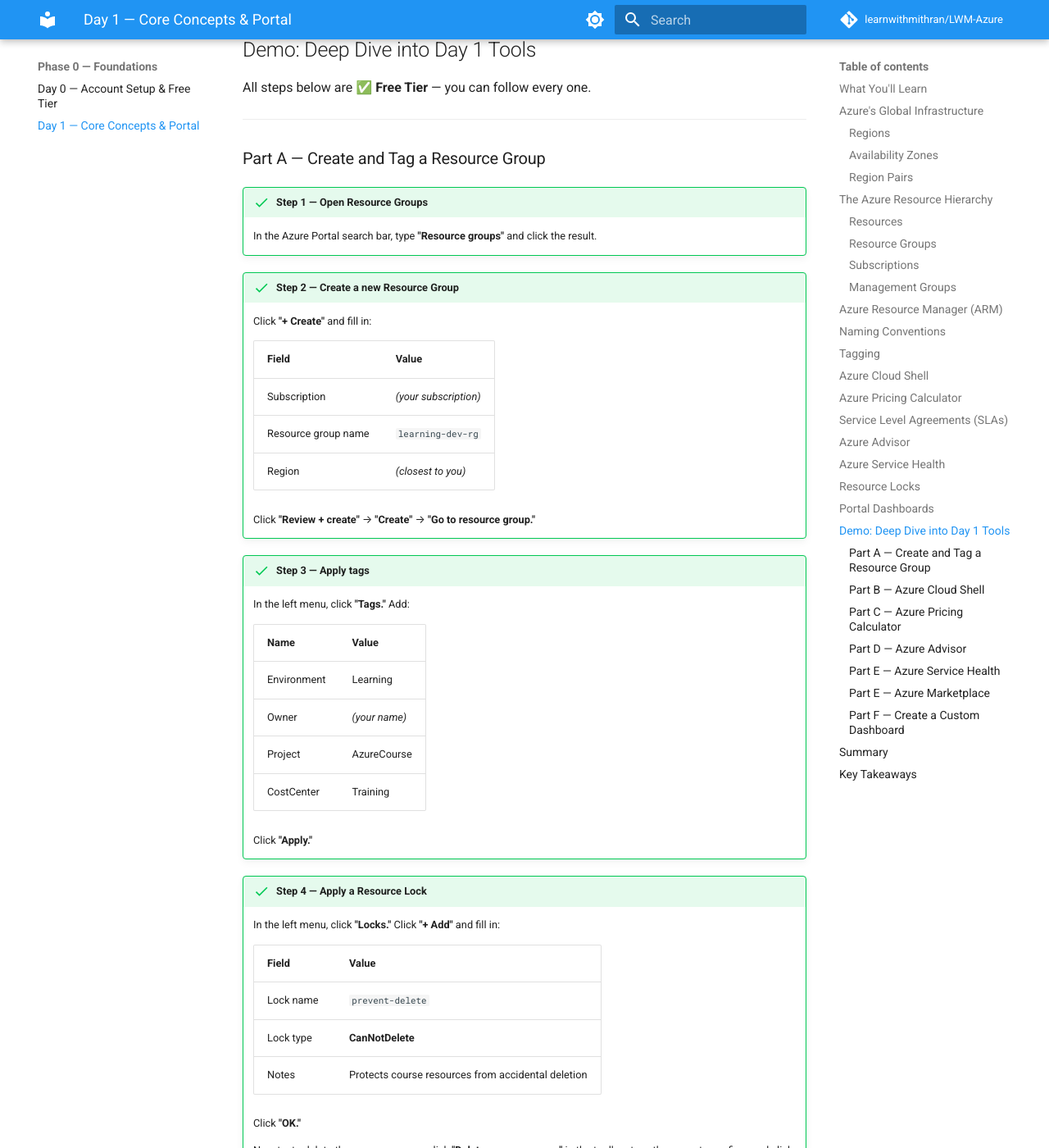
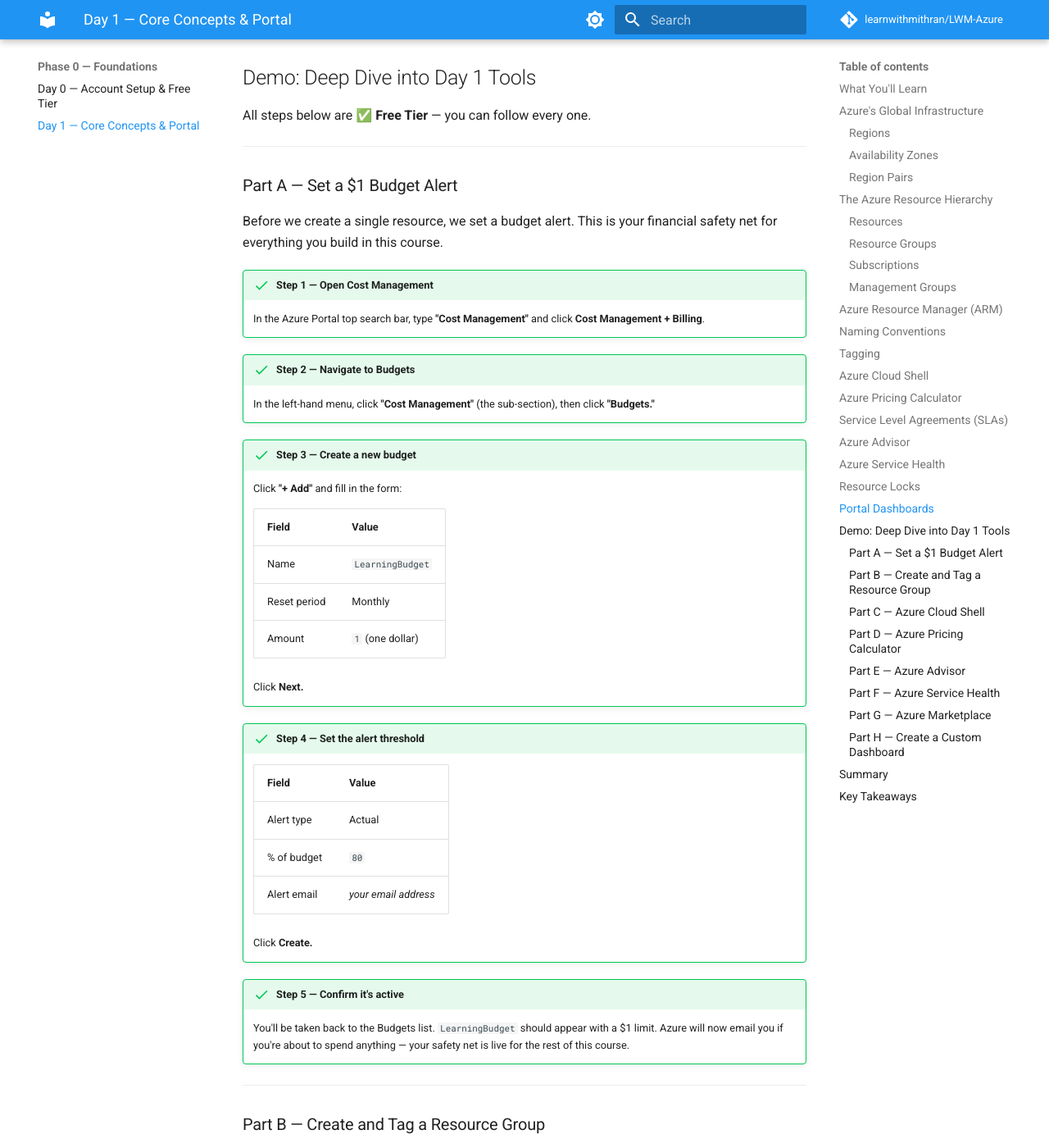
Before and after one commit to Iam-mithran/LWM-Azure, an MkDocs documentation site: the page built from docs/day01_fundamentals.md, in a window 1280 px wide and 1400 px high, scrolled down 16667 px. Shown: the whole window at 82% size. Built offline with MkDocs 1.6.1 and Material for MkDocs 9.7.7, drawn with Linux system fonts in a browser that asks for light colours; comment, search, counter and statistics services are not loaded; some of the changed text lies outside the part shown.

Commit message:
Move budget alert from Day 0 to Day 1 — update docs, days, and youtube metadata

```diff
--- a/docs/day01_fundamentals.md
+++ b/docs/day01_fundamentals.md
@@ -8,6 +8,7 @@
 
 ## What You'll Learn
 
+- Setting up a $1 budget alert — your financial safety net for the entire course
 - How Azure's global infrastructure is organized: Regions, Availability Zones, Region Pairs
 - The full resource hierarchy: Management Groups → Subscriptions → Resource Groups → Resources
 - Azure Resource Manager (ARM) — the control plane behind everything
@@ -576,7 +577,42 @@
 
 ---
 
-### Part A — Create and Tag a Resource Group
+### Part A — Set a $1 Budget Alert
+
+Before we create a single resource, we set a budget alert. This is your financial safety net for everything you build in this course.
+
+!!! success "Step 1 — Open Cost Management"
+    In the Azure Portal top search bar, type **"Cost Management"** and click **Cost Management + Billing**.
+
+!!! success "Step 2 — Navigate to Budgets"
+    In the left-hand menu, click **"Cost Management"** (the sub-section), then click **"Budgets."**
+
+!!! success "Step 3 — Create a new budget"
+    Click **"+ Add"** and fill in the form:
+
+    | Field | Value |
+    |-------|-------|
+    | Name | `LearningBudget` |
+    | Reset period | Monthly |
+    | Amount | `1` (one dollar) |
+
+    Click **Next.**
+
+!!! success "Step 4 — Set the alert threshold"
+    | Field | Value |
+    |-------|-------|
+    | Alert type | Actual |
+    | % of budget | `80` |
+    | Alert email | *your email address* |
+
+    Click **Create.**
+
+!!! success "Step 5 — Confirm it's active"
+    You'll be taken back to the Budgets list. `LearningBudget` should appear with a $1 limit. Azure will now email you if you're about to spend anything — your safety net is live for the rest of this course.
+
+---
+
+### Part B — Create and Tag a Resource Group
 
 !!! success "Step 1 — Open Resource Groups"
     In the Azure Portal search bar, type **"Resource groups"** and click the result.
@@ -622,7 +658,7 @@
 
 ---
 
-### Part B — Azure Cloud Shell
+### Part C — Azure Cloud Shell
 
 !!! success "Step 6 — Open Cloud Shell"
     In the Azure Portal top bar, click the **>_** icon (between the search bar and notifications). A panel opens at the bottom of the screen.
@@ -660,7 +696,7 @@
 
 ---
 
-### Part C — Azure Pricing Calculator
+### Part D — Azure Pricing Calculator
 
 !!! success "Step 11 — Open the Pricing Calculator"
     Open a new browser tab and go to **azure.microsoft.com/en-us/pricing/calculator/**
@@ -686,7 +722,7 @@
 
 ---
 
-### Part D — Azure Advisor
+### Part E — Azure Advisor
 
 !!! success "Step 15 — Open Azure Advisor"
     In the Azure Portal search bar, type **"Advisor"** and click the result.
@@ -702,7 +738,7 @@
 
 ---
 
-### Part E — Azure Service Health
+### Part F — Azure Service Health
 
 !!! success "Step 19 — Open Service Health"
     In the Azure Portal search bar, type **"Service Health"** and click the result.
@@ -728,7 +764,7 @@
 
 ---
 
-### Part E — Azure Marketplace
+### Part G — Azure Marketplace
 
 !!! success "Step 23 — Open Azure Marketplace"
     In the top search bar, type **"Marketplace"** and click the result. Browse the categories on the left: Compute, Networking, Databases, Developer Tools, Security.
@@ -741,7 +777,7 @@
 
 ---
 
-### Part F — Create a Custom Dashboard
+### Part H — Create a Custom Dashboard
 
 !!! success "Step 26 — Create a new dashboard"
     Click the portal home icon (☰ menu → Dashboard). Click **"+ New dashboard"** → **"Blank dashboard."** Name it `AzureCourse Overview`.
```
Also changed, not shown: days/day00_account_setup.md (+1 -3 lines), docs/day00_account_setup.md (+3 -41 lines), youtube/day00_youtube.md (+1 -5 lines).
